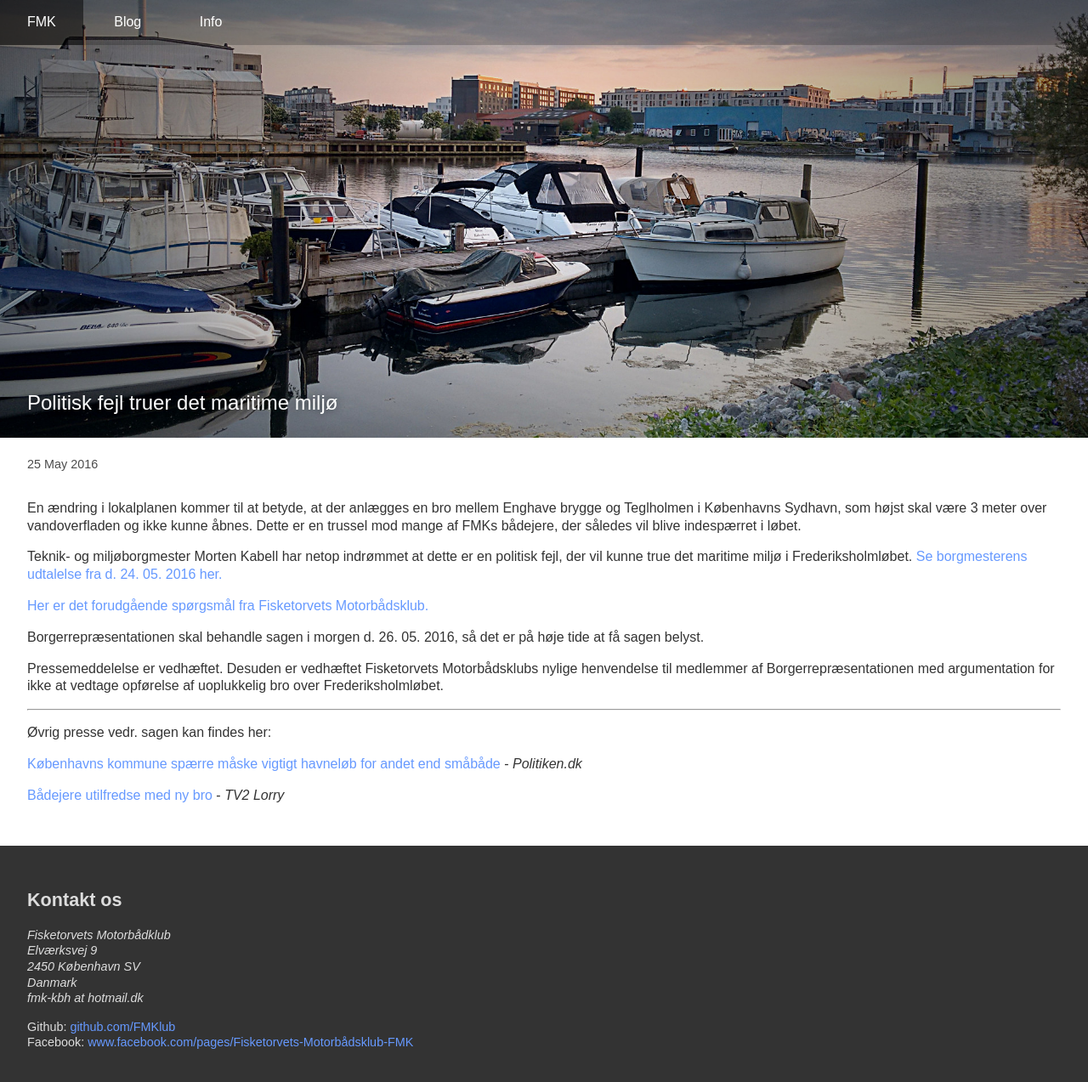
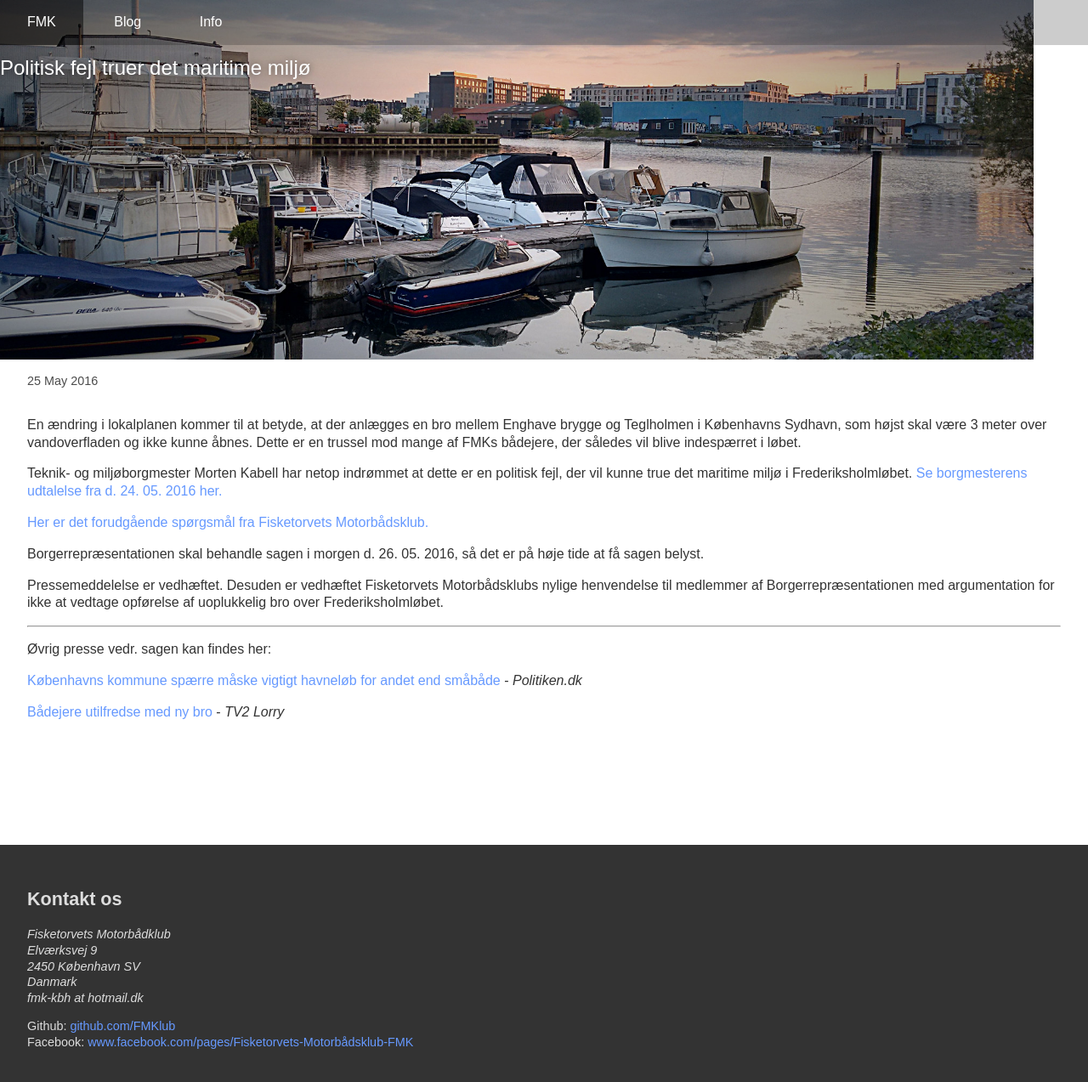
Before and after one commit to fisketorvetsmotorbaadklub/fisketorvetsmotorbaadklub.github.io, a Jekyll site: the page built from index.html, in a window 1280 px wide and 1282 px high. Shown: the top 1273 px of the window at 85% size. Built offline with Jekyll 4.4.1, drawn with Linux system fonts in a browser that asks for light colours.

Commit message:
Update main.css

```diff
--- a/css/main.css
+++ b/css/main.css
@@ -59,18 +59,22 @@ footer {
 .nice-header {
   position: relative;
   margin: -2rem -2rem 0;
+  overflow: hidden;
+  max-height: 33vh;
+  width: 100%;
+  text-align: center;
 }
 
 .nice-header--title {
   display: block;
   position: absolute;
-  bottom: 1rem;
-  left: 2rem;
+  margin: 0 auto;
   z-index: 1;
   color: #fff;
   font-weight: normal;
   text-shadow: 0 0 0.5rem rgba(0,0,0,0.5);
   font-size: 1.5em;
+  top: 4rem;
 }
 
 .nice-header--img {
```
